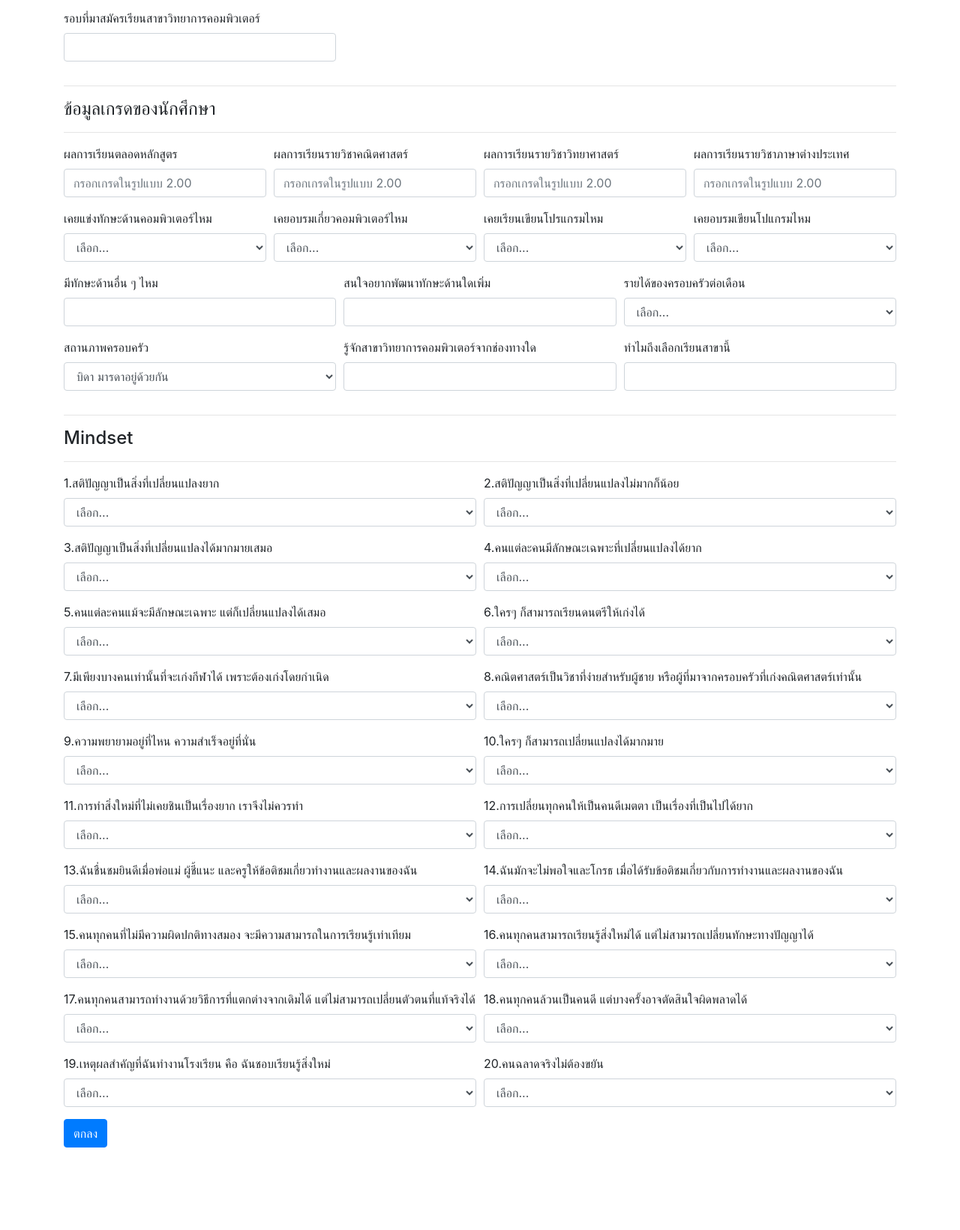
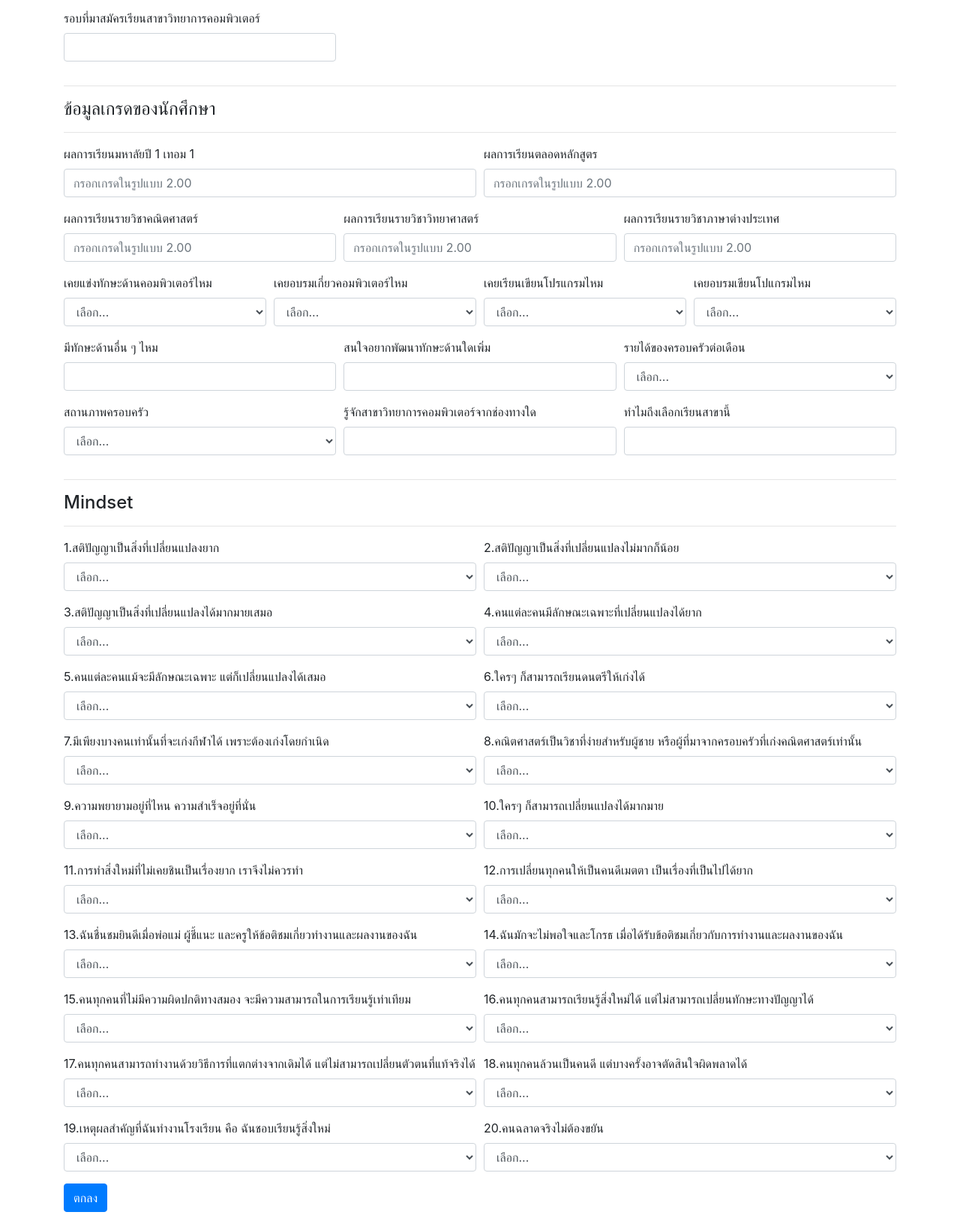
Before and after one commit to NHAphisit42/computerscience, a Django app: page /form/ in a window 1280 px wide. Shown: the part 368-2008 px from the top of the page at 75% size. Before the commit the page ends 1898 px from the top, so only its background shows below. Run offline with Django 4.2, Linux system fonts and the light colour scheme; parts of the project's set-up code (start-up, migrations or seed data) failed here and were passed over; some libraries are stand-ins or nearby versions.

Commit message:
all_commit

```diff
--- a/final/analytics/templates/home_backend.html
+++ b/final/analytics/templates/home_backend.html
@@ -64,7 +64,7 @@
                         </tr>
                     </tfoot>
                     <tbody>
-                        {% for std in df %}
+                        {% for std in std %}
                         <tr>
                             <td>{{std.gender}}</td>
                             <td>{{std.name}}</td>
--- a/final/analytics/templates/school.html
+++ b/final/analytics/templates/school.html
@@ -42,9 +42,9 @@
                         <tr>
                             <td>{{school.name_school}}</td>
                             <td style="text-align: center;">{{school.size_school}}</td>
-                            <td>{{school.zone_school}}</td>
-                            <td>{{school.district_school}}</td>
-                            <td>{{school.province_school}}</td>
+                            <td style="text-align: center;">{{school.zone_school}}</td>
+                            <td style="text-align: center;">{{school.district_school}}</td>
+                            <td style="text-align: center;">{{school.province_school}}</td>
                             <td style="text-align: center;"><a href="{% url 'studentdetail' school.id %}" class="btn btn-warning">ดูข้อมูล</a> / <a href="{% url 'remove' school.id %}" class="btn btn-danger" onclick="del()">ลบข้อมูล</a></td>
                         </tr>
                         {% endfor %}
--- a/final/final/settings.py
+++ b/final/final/settings.py
@@ -39,7 +39,7 @@ INSTALLED_APPS = [
     'django.contrib.messages',
     'django.contrib.staticfiles',
     'student',
-    'analytics'
+    'analytics',
 ]
 
 MIDDLEWARE = [
@@ -79,7 +79,7 @@ WSGI_APPLICATION = 'final.wsgi.application'
 DATABASES = {
     'default': {
         'ENGINE': 'django.db.backends.postgresql_psycopg2',
-        'NAME': 'Prediction',
+        'NAME': 'Final',
         'USER': 'postgres',
         'PASSWORD': 't19@e218',
         'HOST': 'localhost',
--- a/final/student/models.py
+++ b/final/student/models.py
@@ -62,7 +62,10 @@ class Plan(models.Model):
 class student(models.Model):
     gender_CHOICE = (('นาย', 'นาย'), ('นางสาว', 'นางสาว'), ('นาง', 'นาง'),)
 
-    class_student_CHOICE = (('ชั้นปีที่ 1', 'ชั้นปีที่ 1'), ('ชั้นปีที่ 2', 'ชั้นปีที่ 2'), ('ชั้นปีที่ 3', 'ชั้นปีที่ 3'), ('ชั้นปีที่ 4', 'ชั้นปีที่ 4'),)
+    class_student_CHOICE = (
+        ('ชั้นปีที่ 1', 'ชั้นปีที่ 1'), ('ชั้นปีที่ 2', 'ชั้นปีที่ 2'), ('ชั้นปีที่ 3', 'ชั้นปีที่ 3'), ('ชั้นปีที่ 4', 'ชั้นปีที่ 4'),
+        ('ชั้นปีที่ 5', 'ชั้นปีที่ 5'), ('ชั้นปีที่ 6', 'ชั้นปีที่ 6'), ('ชั้นปีที่ 7', 'ชั้นปีที่ 7'), ('ชั้นปีที่ 8', 'ชั้นปีที่ 8'),
+        )
 
     ComputerSkillsCompetition_CHOICE = (
         ('เคย', 'เคย'),
--- a/final/student/templates/form.html
+++ b/final/student/templates/form.html
@@ -40,18 +40,22 @@
             </div>
             <div class="form-row">
                 <div class="form-group col-md-2">
-                    <label for="sophomore_student">ชั้นปีที่</label>
-                    <select id="sophomore_student" name="sophomore_student" class="form-control">
+                    <label for="class_student">ชั้นปีที่</label>
+                    <select id="class_student" name="class_student" class="form-control">
                         <option selected>เลือก...</option>
                         <option value="ชั้นปีที่ 1">ชั้นปีที่ 1</option>
                         <option value="ชั้นปีที่ 2">ชั้นปีที่ 2</option>
                         <option value="ชั้นปีที่ 3">ชั้นปีที่ 3</option>
                         <option value="ชั้นปีที่ 4">ชั้นปีที่ 4</option>
+                        <option value="ชั้นปีที่ 5">ชั้นปีที่ 5</option>
+                        <option value="ชั้นปีที่ 6">ชั้นปีที่ 6</option>
+                        <option value="ชั้นปีที่ 7">ชั้นปีที่ 7</option>
+                        <option value="ชั้นปีที่ 8">ชั้นปีที่ 8</option>
                     </select>
                 </div>
                 <div class="form-group col-md-4">
                     <label for="school">สถาบันที่จบการศึกษา</label>
-                    <input type="text" name="school", id="school" class="form-control" placeholder="โรงเรียน(ตามด้วยชื่อ)">
+                    <input type="text" name="school" id="school" class="form-control" placeholder="โรงเรียน(ตามด้วยชื่อ)">
                 </div>
                 <div class="form-group col-md-3">
                     <label for="short">ชื่อย่อของโรงเรียน</label>
@@ -72,21 +76,27 @@
             <h4>ข้อมูลเกรดของนักศึกษา</h4>
             <hr>
             <div class="form-row">
-                <div class="form-group col-md-3">
-                    <label for="grade">ผลการเรียนตลอดหลักสูตร</label>
-                    <input type="text" class="form-control" id="grade" name="grade" placeholder="กรอกเกรดในรูปแบบ 2.00">
+                <div class="form-group col-md-6">
+                    <label for="GPA_BRU">ผลการเรียนมหาลัยปี 1 เทอม 1</label>
+                    <input type="text" class="form-control" id="GPA_BRU" name="GPA_BRU" placeholder="กรอกเกรดในรูปแบบ 2.00">
                 </div>
-                <div class="form-group col-md-3">
+                <div class="form-group col-md-6">
+                    <label for="GPA">ผลการเรียนตลอดหลักสูตร</label>
+                    <input type="text" class="form-control" id="GPA" name="GPA" placeholder="กรอกเกรดในรูปแบบ 2.00">
+                </div>
+            </div>
+            <div class="form-row">
+                <div class="form-group col-md-4">
                     <label for="grade_maths">ผลการเรียนรายวิชาคณิตศาสตร์</label>
                     <input type="text" class="form-control" id="grade_maths" name="grade_maths"
                         placeholder="กรอกเกรดในรูปแบบ 2.00">
                 </div>
-                <div class="form-group col-md-3">
+                <div class="form-group col-md-4">
                     <label for="grade_science">ผลการเรียนรายวิชาวิทยาศาสตร์</label>
                     <input type="text" class="form-control" id="grade_science" name="grade_science"
                         placeholder="กรอกเกรดในรูปแบบ 2.00">
                 </div>
-                <div class="form-group col-md-3">
+                <div class="form-group col-md-4">
                     <label for="grade_english">ผลการเรียนรายวิชาภาษาต่างประเทศ</label>
                     <input type="text" class="form-control" id="grade_english" name="grade_english"
                         placeholder="กรอกเกรดในรูปแบบ 2.00">
@@ -94,32 +104,32 @@
             </div>
             <div class="form-row">
                 <div class="form-group col-md-3">
-                    <label for="ComputerSkillsCompetition">เคยแข่งทักษะด้านคอมพิวเตอร์ไหม</label>
-                    <select id="ComputerSkillsCompetition" name="ComputerSkillsCompetition" class="form-control">
+                    <label for="skillcomputer">เคยแข่งทักษะด้านคอมพิวเตอร์ไหม</label>
+                    <select id="skillcomputer" name="skillcomputer" class="form-control">
                         <option selected>เลือก...</option>
                         <option value="เคย">เคย</option>
                         <option value="ไม่เคย">ไม่เคย</option>
                     </select>
                 </div>
                 <div class="form-group col-md-3">
-                    <label for="ComputerRelatedtraining">เคยอบรมเกี่ยวคอมพิวเตอร์ไหม</label>
-                    <select id="ComputerRelatedtraining" name="ComputerRelatedtraining" class="form-control">
+                    <label for="traincomputer">เคยอบรมเกี่ยวคอมพิวเตอร์ไหม</label>
+                    <select id="traincomputer" name="traincomputer" class="form-control">
                         <option selected>เลือก...</option>
                         <option value="เคย">เคย</option>
                         <option value="ไม่เคย">ไม่เคย</option>
                     </select>
                 </div>
                 <div class="form-group col-md-3">
-                    <label for="learnProgramming">เคยเรียนเขียนโปรแกรมไหม</label>
-                    <select id="learnProgramming" name="learnProgramming" class="form-control">
+                    <label for="write_program">เคยเรียนเขียนโปรแกรมไหม</label>
+                    <select id="write_program" name="write_program" class="form-control">
                         <option selected>เลือก...</option>
                         <option value="เคย">เคย</option>
                         <option value="ไม่เคย">ไม่เคย</option>
                     </select>
                 </div>
                 <div class="form-group col-md-3">
-                    <label for="programmingTraining">เคยอบรมเขียนโปแกรมไหม</label>
-                    <select id="programmingTraining" name="programmingTraining" class="form-control">
+                    <label for="trainprogram">เคยอบรมเขียนโปแกรมไหม</label>
+                    <select id="trainprogram" name="trainprogram" class="form-control">
                         <option selected>เลือก...</option>
                         <option value="เคย">เคย</option>
                         <option value="ไม่เคย">ไม่เคย</option>
@@ -132,8 +142,8 @@
                     <input type="text" class="form-control" id="Other_skills" name="Other_skills">
                 </div>
                 <div class="form-group col-md-4">
-                    <label for="improve_skills">สนใจอยากพัฒนาทักษะด้านใดเพิ่ม</label>
-                    <input type="text" class="form-control" id="improve_skills" name="improve_skills">
+                    <label for="want_to_develop">สนใจอยากพัฒนาทักษะด้านใดเพิ่ม</label>
+                    <input type="text" class="form-control" id="want_to_develop" name="want_to_develop">
                 </div>
                 <div class="form-group col-md-4">
                     <label for="family_income_per_month">รายได้ของครอบครัวต่อเดือน</label>
@@ -149,8 +159,9 @@
             </div>
             <div class="form-row">
                 <div class="form-group col-md-4">
-                    <label for="family_status">สถานภาพครอบครัว</label>
-                    <select id="family_status" name="family_status" class="form-control">
+                    <label for="status_family">สถานภาพครอบครัว</label>
+                    <select id="status_family" name="status_family" class="form-control">
+                        <option selected>เลือก...</option>
                         <option value="บิดา มารดาอยู่ด้วยกัน">บิดา มารดาอยู่ด้วยกัน</option>
                         <option value="บิดา มารดาหย่าร้างกัน">บิดา มารดาหย่าร้างกัน</option>
                         <option value="บิดาถึงแก่กรรม">บิดาถึงแก่กรรม</option>
@@ -160,8 +171,8 @@
                     </select>
                 </div>
                 <div class="form-group col-md-4">
-                    <label for="Known_from_any_channel">รู้จักสาขาวิทยาการคอมพิวเตอร์จากช่องทางใด</label>
-                    <input type="text" class="form-control" id="Known_from_any_channel" name="Known_from_any_channel">
+                    <label for="which_channel_do_you_know">รู้จักสาขาวิทยาการคอมพิวเตอร์จากช่องทางใด</label>
+                    <input type="text" class="form-control" id="which_channel_do_you_know" name="which_channel_do_you_know">
                 </div>
                 <div class="form-group col-md-4">
                     <label for="why_did_you_choose_to_study">ทำไมถึงเลือกเรียนสาขานี้</label>
--- a/final/student/views.py
+++ b/final/student/views.py
@@ -18,24 +18,25 @@ def addstudent(request):
     if request.method == "POST":
         gender = request.POST['gender']
         name = request.POST['name']
-        sophomore_student = request.POST['sophomore_student']
+        class_student = request.POST['class_student']
         school = request.POST['school']
         short = request.POST['short']
         plan = request.POST['plan']
         round_apply = request.POST['round_apply']
-        grade = request.POST['grade']
+        GPA = request.POST['GPA']
         grade_maths = request.POST['grade_maths']
         grade_science = request.POST['grade_science']
         grade_english = request.POST['grade_english']
-        ComputerSkillsCompetition = request.POST['ComputerSkillsCompetition']
-        ComputerRelatedtraining = request.POST['ComputerRelatedtraining']
-        learnProgramming = request.POST['learnProgramming']
-        programmingTraining = request.POST['programmingTraining']
+        GPA_BRU = request.POST['GPA_BRU']
+        skillcomputer = request.POST['skillcomputer']
+        traincomputer = request.POST['traincomputer']
+        write_program = request.POST['write_program']
+        trainprogram = request.POST['trainprogram']
         Other_skills = request.POST['Other_skills']
-        improve_skills = request.POST['improve_skills']
+        want_to_develop = request.POST['want_to_develop']
         family_income_per_month = request.POST['family_income_per_month']
-        family_status = request.POST['family_status']
-        Known_from_any_channel = request.POST['Known_from_any_channel']
+        status_family = request.POST['status_family']
+        which_channel_do_you_know = request.POST['which_channel_do_you_know']
         why_did_you_choose_to_study = request.POST['why_did_you_choose_to_study']
         ex1 = request.POST['ex1']
         ex2 = request.POST['ex2']
@@ -64,24 +65,25 @@ def addstudent(request):
             std = student.objects.create(
                 gender = gender,
                 name = name,
-                sophomore_student = sophomore_student,
+                class_student = class_student,
                 school = school,
                 short = short,
                 plan = plan,
                 round_apply = round_apply,
-                grade = grade,
+                GPA = GPA,
                 grade_maths = grade_maths,
                 grade_science = grade_science,
                 grade_english = grade_english,
-                ComputerSkillsCompetition = ComputerSkillsCompetition,
-                ComputerRelatedtraining = ComputerRelatedtraining,
-                learnProgramming = learnProgramming,
-                programmingTraining = programmingTraining,
+                GPA_BRU = GPA_BRU,
+                skillcomputer = skillcomputer,
+                traincomputer = traincomputer,
+                write_program = write_program,
+                trainprogram = trainprogram,
                 Other_skills = Other_skills,
-                improve_skills = improve_skills,
+                want_to_develop = want_to_develop,
                 family_income_per_month = family_income_per_month,
-                family_status = family_status,
-                Known_from_any_channel = Known_from_any_channel,
+                status_family = status_family,
+                which_channel_do_you_know = which_channel_do_you_know,
                 why_did_you_choose_to_study = why_did_you_choose_to_study,
                 ex1 = ex1,
                 ex2 = ex2,
```
Also changed, not shown: final/analytics/views.py (+4 -5 lines), final/student/migrations/0015_alter_student_round_apply.py (added), final/student/migrations/0016_alter_student_class_student_and_more.py (added), 2 other files.
